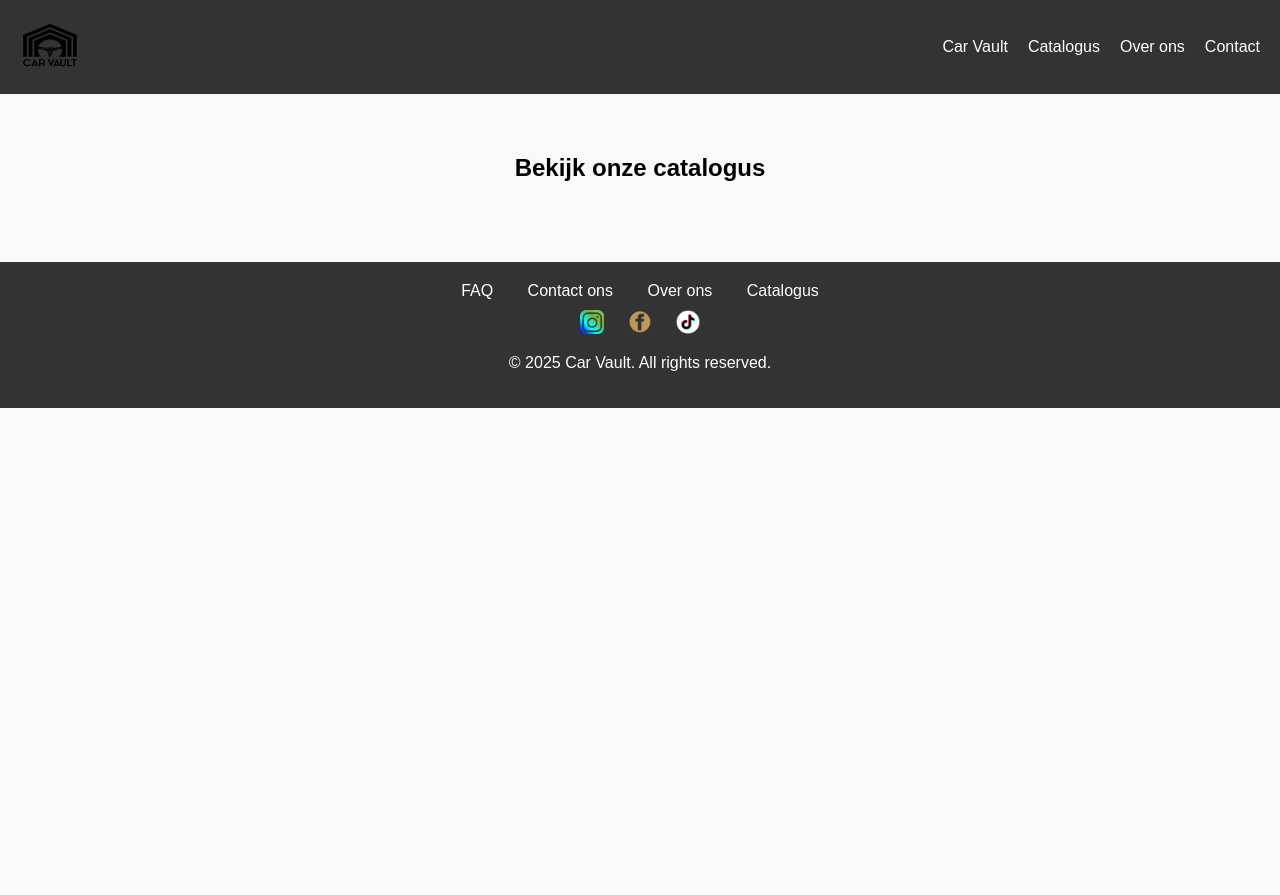
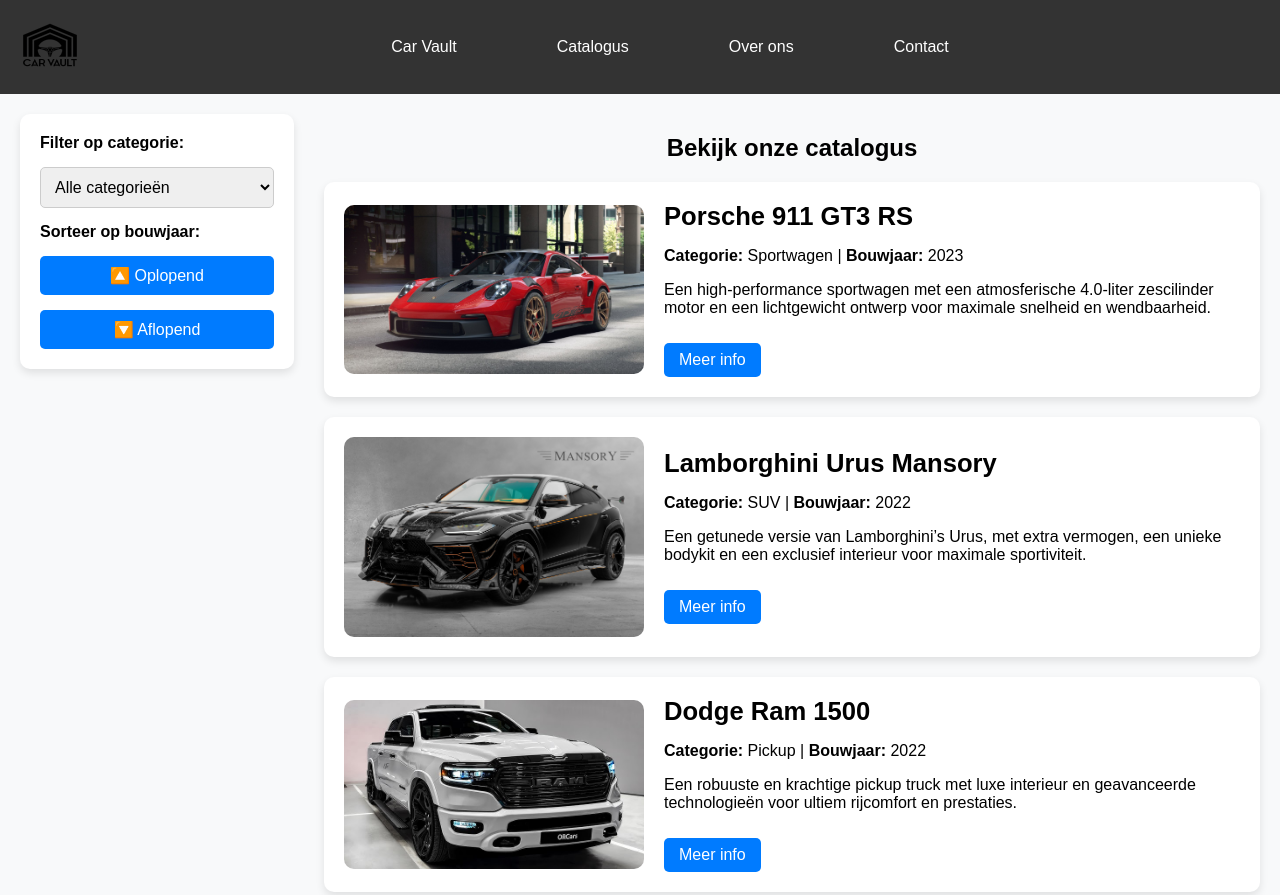
Before and after one commit to Marcianojrm/individueleWEB, a plain HTML site: page InvdOpdracht/catalogus.html in a window 1280 px wide. Shown: the top 895 px of the page. Before the commit the page ends 800 px from the top, so only its background shows below. Drawn offline with Linux system fonts and the light colour scheme; no server answers.

Commit message:
Fixed-catalogus page

```diff
--- a/InvdOpdracht/cars.json
+++ b/InvdOpdracht/cars.json
@@ -3,56 +3,104 @@
         "merk": "Porsche",
         "model": "911 GT3 RS",
         "bouwjaar": 2023,
-        "image": "Porsche.jpg",
+        "categorie": "Sportwagen",
+        "image": "pictures/Porsche.jpg",
         "description": "Een high-performance sportwagen met een atmosferische 4.0-liter zescilinder motor en een lichtgewicht ontwerp voor maximale snelheid en wendbaarheid."
     },
     {
         "merk": "Lamborghini",
         "model": "Urus Mansory",
         "bouwjaar": 2022,
-        "image": "urus.jpg",
+        "categorie": "SUV",
+        "image": "pictures/urus.jpg",
         "description": "Een getunede versie van Lamborghini’s Urus, met extra vermogen, een unieke bodykit en een exclusief interieur voor maximale sportiviteit."
     },
     {
         "merk": "Dodge",
         "model": "Ram 1500",
         "bouwjaar": 2022,
-        "image": "dodgeram.jpg",
+        "categorie": "Pickup",
+        "image": "pictures/dodgeram.jpg",
         "description": "Een robuuste en krachtige pickup truck met luxe interieur en geavanceerde technologieën voor ultiem rijcomfort en prestaties."
     },
     {
         "merk": "Ford",
         "model": "Mustang Shelby GT500",
         "bouwjaar": 2021,
-        "image": "FordMustangShelby.jpg",
+        "categorie": "Muscle Car",
+        "image": "pictures/FordMustangShelby.jpg",
         "description": "Een krachtige muscle car met een supercharged V8-motor, bekend om zijn brute snelheid en agressief design."
     },
     {
         "merk": "Mercedes",
         "model": "G-Wagon Brabus",
         "bouwjaar": 2023,
-        "image": "Gwagon.jpg",
+        "categorie": "SUV",
+        "image": "pictures/Gwagon.jpg",
         "description": "Een luxe, op maat gemaakte SUV met verhoogde prestaties en een opvallend exterieur, ontworpen voor ultieme exclusiviteit."
     },
     {
         "merk": "Koenigsegg",
         "model": "Jesko",
         "bouwjaar": 2023,
-        "image": "Koenegg.jpeg",
+        "categorie": "Hypercar",
+        "image": "pictures/Koenegg.jpeg",
         "description": "Een hypercar met een twin-turbo V8-motor en geavanceerde aerodynamica, ontworpen voor ongekende snelheid en prestaties."
     },
     {
         "merk": "Lamborghini",
         "model": "Aventador SVJ 63 Roadster",
         "bouwjaar": 2021,
-        "image": "lambo.jpeg",
+        "categorie": "Sportwagen",
+        "image": "pictures/lambo.jpeg",
         "description": "Een gelimiteerde open-top supercar met een V12-motor en unieke styling, exclusief ontworpen voor ultieme prestaties."
     },
     {
         "merk": "McLaren",
         "model": "600LT Spider",
         "bouwjaar": 2020,
-        "image": "mclaren.jpeg",
+        "categorie": "Sportwagen",
+        "image": "pictures/mclaren.jpeg",
         "description": "Een lichtgewicht supercar met een twin-turbo V8 en aerodynamisch ontwerp voor uitzonderlijke prestaties op en buiten het circuit."
+    },
+    {
+        "merk": "Ferrari",
+        "model": "F8 Tributo",
+        "bouwjaar": 2022,
+        "categorie": "Sportwagen",
+        "image": "pictures/ferrari_f8.jpg",
+        "description": "Een krachtige Italiaanse supercar met een twin-turbo V8-motor en aerodynamische innovaties voor maximale snelheid."
+    },
+    {
+        "merk": "Audi",
+        "model": "RS7 Sportback",
+        "bouwjaar": 2021,
+        "categorie": "Sportwagen",
+        "image": "pictures/audi_rs7.jpg",
+        "description": "Een luxe sportieve sedan met een krachtige V8-motor, quattro-aandrijving en high-tech interieur."
+    },
+    {
+        "merk": "BMW",
+        "model": "M4 G82",
+        "bouwjaar": 2023,
+        "categorie": "Sportwagen",
+        "image": "pictures/bmw_m4.jpg",
+        "description": "Een high-performance coupé met een twin-turbo zes-in-lijn motor en agressieve styling."
+    },
+    {
+        "merk": "Aston Martin",
+        "model": "DBS Superleggera",
+        "bouwjaar": 2020,
+        "categorie": "Sportwagen",
+        "image": "pictures/aston_dbs.jpg",
+        "description": "Een elegante Britse grand tourer met een krachtige V12-motor en een luxueus interieur."
+    },
+    {
+        "merk": "Tesla",
+        "model": "Model S Plaid",
+        "bouwjaar": 2023,
+        "categorie": "Elektrisch",
+        "image": "pictures/tesla_model_s.jpg",
+        "description": "Een revolutionaire elektrische sedan met een verbluffende acceleratie en geavanceerde technologie."
     }
 ]
--- a/InvdOpdracht/catalogus.css
+++ b/InvdOpdracht/catalogus.css
@@ -14,10 +14,16 @@
     color: white;
 }
 
+nav {
+    flex: 1;
+    display: flex;
+    justify-content: center;
+}
+
 nav ul {
     list-style: none;
     display: flex;
-    gap: 20px;
+    gap: 100px;
     padding: 0;
 }
 
@@ -31,43 +37,66 @@
 }
 
 .catalogus {
-    padding: 40px;
+    flex-grow: 1;
     text-align: center;
 }
 
 .auto-grid {
-    display: grid;
-    grid-template-columns: repeat(auto-fit, minmax(280px, 1fr));
+    display: flex;
+    flex-direction: column;
     gap: 20px;
-    justify-items: center;
-    margin-top: 20px;
 }
 
+
 .auto-card {
-    background: white;
+    display: flex;
+    align-items: center;
+    background-color: white;
     border-radius: 10px;
     box-shadow: 0 4px 8px rgba(0, 0, 0, 0.1);
     padding: 20px;
-    width: 300px;
-    text-align: center;
+    width: 70vw;
+    text-align: left;
+    transition: transform 0.3s ease-in-out;
+}
+
+.auto-card:hover {
+    transform: translateY(-5px);
 }
 
 .auto-card img {
-    width: 100%;
-    height: 180px;
+    width: 300px;
+    height: auto;
+    border-radius: 10px;
     object-fit: cover;
-    border-radius: 10px;
+    margin-right: 20px;
 }
 
-.auto-card h3 {
-    font-size: 1.2em;
-    margin: 10px 0;
+.auto-info {
+    flex: 1;
 }
 
-.auto-card p {
-    font-size: 0.9em;
-    color: #666;
+.auto-info h3 {
+    font-size: 1.6em;
+    margin: 0 0 5px 0;
 }
+
+.categorie-bouwjaar {
+    font-size: 1.1em;
+    font-weight: bold;
+    color: #333;
+    margin: 5px 0 10px 0;
+}
+
+.auto-info .categorie {
+    color: #007BFF;
+}
+
+.auto-info .bouwjaar {
+    color: black;
+}
+
+
 
 .info-button {
     display: inline-block;
@@ -84,6 +113,77 @@
     background-color: #0056b3;
 }
 
+
+.pagination {
+    margin-top: 20px;
+}
+
+.pagination button {
+    background-color: #007BFF;
+    color: white;
+    border: none;
+    padding: 10px 15px;
+    margin: 5px;
+    cursor: pointer;
+    border-radius: 5px;
+    font-size: 16px;
+}
+
+.pagination button:disabled {
+    background-color: #ccc;
+    cursor: not-allowed;
+}
+
+.pagination span {
+    font-size: 18px;
+    font-weight: bold;
+}
+
+main {
+    display: flex;
+    align-items: flex-start;
+    gap: 30px;
+    padding: 20px;
+}
+
+.controls {
+    display: flex;
+    flex-direction: column;
+    gap: 15px;
+    width: 250px;
+    padding: 20px;
+    background: white;
+    border-radius: 10px;
+    box-shadow: 0 4px 8px rgba(0, 0, 0, 0.1);
+}
+
+.controls label {
+    font-weight: bold;
+}
+
+.controls select, .controls button {
+    width: 100%;
+    padding: 10px;
+    font-size: 16px;
+    border: 1px solid #ccc;
+    border-radius: 5px;
+}
+
+.controls button {
+    cursor: pointer;
+    background-color: #007BFF;
+    color: white;
+    border: none;
+}
+
+.controls button:hover {
+    background-color: #0056b3;
+}
+
+
+
+
+
 footer {
     text-align: center;
     padding: 20px;
@@ -91,24 +191,29 @@
     color: white;
     margin-top: 20px;
 }
+
 .links a {
     margin: 0 15px;
     color: white;
     text-decoration: none;
     font-size: 16px;
 }
+
 .social-icons {
     margin-top: 10px;
 }
+
 .social-icons a {
     margin: 0 10px;
     display: inline-block;
 }
+
 .social-icons img {
     width: 24px;
     height: 24px;
     filter: invert(1);
 }
+
 .logo img {
     width: 60px;
     height: 50px;
--- a/InvdOpdracht/catalogus.html
+++ b/InvdOpdracht/catalogus.html
@@ -14,7 +14,7 @@
         </div>
         <nav>
             <ul>
-                <li><a href="#">Car Vault</a></li>
+                <li><a href="Index.html">Car Vault</a></li>
                 <li><a href="#">Catalogus</a></li>
                 <li><a href="#">Over ons</a></li>
                 <li><a href="#">Contact</a></li>
@@ -23,11 +23,33 @@
     </header>
 
     <main>
+        <div class="controls">
+            <label for="categorie-filter">Filter op categorie:</label>
+            <select id="categorie-filter">
+                <option value="all">Alle categorieën</option>
+                <option value="Sportwagen">Sportwagen</option>
+                <option value="SUV">SUV</option>
+                <option value="Pickup">Pickup</option>
+                <option value="Muscle Car">Muscle Car</option>
+                <option value="Hypercar">Hypercar</option>
+            </select>
+
+            <label for="sorteren">Sorteer op bouwjaar:</label>
+            <button id="sort-asc">🔼 Oplopend</button>
+            <button id="sort-desc">🔽 Aflopend</button>
+        </div>
+
         <section class="catalogus">
             <h1>Bekijk onze catalogus</h1>
             <div id="auto-container" class="auto-grid"></div>
+            <div class="pagination">
+                <button id="prevPage">Vorige</button>
+                <span id="pageIndicator">Pagina 1</span>
+                <button id="nextPage">Volgende</button>
+            </div>
         </section>
     </main>
+
 
     <footer>
         <div class="links">
--- a/InvdOpdracht/catalogus.js
+++ b/InvdOpdracht/catalogus.js
@@ -1,22 +1,90 @@
-fetch("IndvOpdracht/cars.json")
-    .then(response => response.json())
-    .then(data => {
-        console.log("JSON data geladen:", data);
-        const autoContainer = document.getElementById("auto-container");
+document.addEventListener("DOMContentLoaded", function () {
+    let autoData = [];
+    let filteredData = [];
+    let currentPage = 1;
+    const itemsPerPage = 5;
 
-        data.forEach(auto => {
+    const autoContainer = document.getElementById("auto-container");
+    const categoryFilter = document.getElementById("categorie-filter");
+    const sortAscBtn = document.getElementById("sort-asc");
+    const sortDescBtn = document.getElementById("sort-desc");
+    const prevPageBtn = document.getElementById("prevPage");
+    const nextPageBtn = document.getElementById("nextPage");
+    const pageIndicator = document.getElementById("pageIndicator");
+
+
+    fetch("cars.json")
+        .then(response => response.json())
+        .then(data => {
+            autoData = data;
+            filteredData = [...autoData];
+            displayCars();
+        })
+        .catch(error => console.error("Fout bij laden JSON:", error));
+
+
+    function displayCars() {
+        autoContainer.innerHTML = "";
+        const startIndex = (currentPage - 1) * itemsPerPage;
+        const endIndex = startIndex + itemsPerPage;
+        const carsToShow = filteredData.slice(startIndex, endIndex);
+
+        carsToShow.forEach(auto => {
             const autoCard = document.createElement("div");
             autoCard.classList.add("auto-card");
 
             autoCard.innerHTML = `
                 <img src="${auto.image}" alt="${auto.merk} ${auto.model}">
-                <h3>${auto.merk} ${auto.model}</h3>
-                <p><strong>Bouwjaar:</strong> ${auto.bouwjaar}</p>
-                <p>${auto.description}</p>
-                <a href="#" class="info-button">Meer info</a>
+                <div class="auto-info">
+                    <h3>${auto.merk} ${auto.model}</h3>
+                    <p><strong>Categorie:</strong> ${auto.categorie} | <strong>Bouwjaar:</strong> ${auto.bouwjaar}</p>
+                    <p>${auto.description}</p>
+                    <a href="#" class="info-button">Meer info</a>
+                </div>
             `;
-
             autoContainer.appendChild(autoCard);
         });
-    })
-    .catch(error => console.error("Fout bij laden JSON:", error));
+
+        pageIndicator.textContent = `Pagina ${currentPage} van ${Math.ceil(filteredData.length / itemsPerPage)}`;
+        prevPageBtn.disabled = currentPage === 1;
+        nextPageBtn.disabled = currentPage >= Math.ceil(filteredData.length / itemsPerPage);
+    }
+
+
+    categoryFilter.addEventListener("change", function () {
+        const selectedCategory = categoryFilter.value;
+        if (selectedCategory === "all") {
+            filteredData = [...autoData];
+        } else {
+            filteredData = autoData.filter(auto => auto.categorie === selectedCategory);
+        }
+        currentPage = 1;
+        displayCars();
+    });
+
+
+    sortAscBtn.addEventListener("click", function () {
+        filteredData.sort((a, b) => a.bouwjaar - b.bouwjaar);
+        displayCars();
+    });
+
+    sortDescBtn.addEventListener("click", function () {
+        filteredData.sort((a, b) => b.bouwjaar - a.bouwjaar);
+        displayCars();
+    });
+
+
+    prevPageBtn.addEventListener("click", function () {
+        if (currentPage > 1) {
+            currentPage--;
+            displayCars();
+        }
+    });
+
+    nextPageBtn.addEventListener("click", function () {
+        if (currentPage < Math.ceil(filteredData.length / itemsPerPage)) {
+            currentPage++;
+            displayCars();
+        }
+    });
+});
```
Also changed, not shown: InvdOpdracht/pictures/aston_dbs.jpg (added), InvdOpdracht/pictures/audi_rs7.jpg (added), InvdOpdracht/pictures/bmw_m4.jpg (added), InvdOpdracht/pictures/ferrari_f8.jpg (added), InvdOpdracht/pictures/tesla_model_s.jpg (added).
